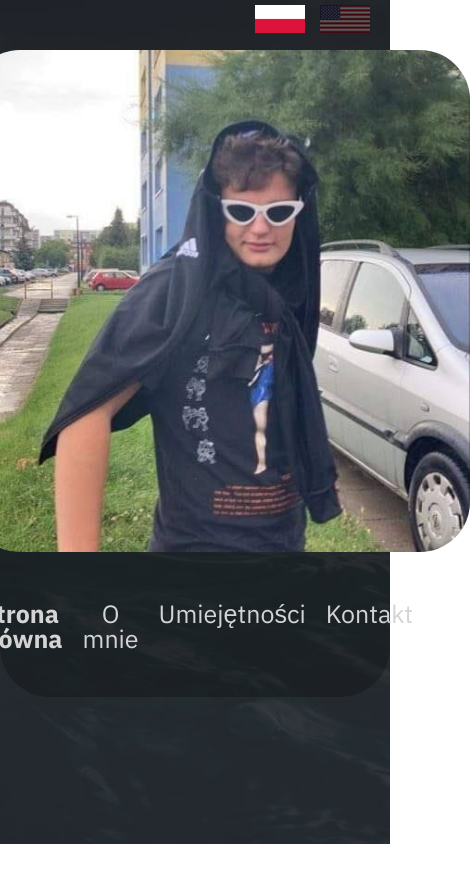
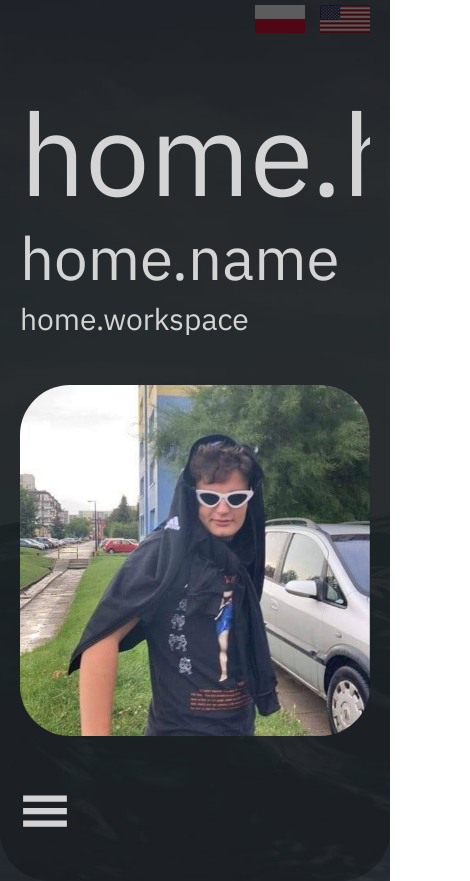
Before and after one commit to Cris281172/juczynski, a React (Create React App) app: page / in a window 390 px wide. Shown: the whole page, 470 px wide, since content can reach past the window. Before the commit the page ends 844 px from the top, so only its background shows below. Built offline with nearby package versions, Linux system fonts and the light colour scheme.

Commit message:
Home responsive

```diff
--- a/src/components/AboutMe.js
+++ b/src/components/AboutMe.js
@@ -1,6 +1,12 @@
+import style from '../css/about-me.module.scss'
+
+
 const AboutMe = () => {
     return(
-        <div>O mnie</div>
+        <div className={style.aboutMe}>
+            <h3 className={style.title}>O mnie</h3>
+            <p className={style.text}>Lorem ipsum dolor sit amet, consectetur adipiscing elit, sed do eiusmod tempor incididunt ut labore et dolore magna aliqua. Ut enim ad minim veniam, quis nostrud exercitation ullamco laboris nisi ut aliquip ex ea commodo consequat. Duis aute irure dolor in reprehenderit in voluptate velit esse cillum dolore eu fugiat nulla pariatur. Excepteur sint occaecat cupidatat non proident, sunt in culpa qui officia deserunt mollit anim id est laborum.</p>
+        </div>
     )
 }
 
--- /dev/null
+++ b/src/css/about-me.module.scss
@@ -0,0 +1,11 @@
+.aboutMe {
+  margin-bottom: 50px;
+  .title{
+    font-size: 55px;
+    font-weight: bold;
+    margin-bottom: 20px;
+  }
+  .text{
+    font-size: 30px;
+  }
+}
--- a/src/css/home.module.scss
+++ b/src/css/home.module.scss
@@ -41,6 +41,48 @@
   }
 }
 
+@media(max-width: 1000px) {
+  .home {
+    flex-direction: column;
+
+    .information {
+      margin-bottom: 50px;
+      margin-right: 0;
+
+      .hello {
+        font-size: 115px;
+        position: relative;
+        animation-name: leftToRightAnimation;
+        animation-duration: 1s;
+      }
+
+      .name{
+        margin-top: 15px;
+        margin-bottom: 15px;
+        font-size: 60px;
+        position: relative;
+        animation-name: leftToRightAnimation;
+        animation-duration: 3s;
+      }
+      .workspace {
+        font-size: 30px;
+        position: relative;
+        animation-name: leftToRightAnimation;
+        animation-duration: 5s;
+      }
+    }
+
+    .selfiePhoto {
+      border-radius: 50px;
+      margin-bottom: 25px;
+      max-width: 500px;
+      animation-name: opacity;
+      animation-duration: 3s;
+    }
+  }
+}
+
+
 @keyframes leftToRightAnimation {
   0%{
     left: -100%;
--- a/src/css/layout.module.scss
+++ b/src/css/layout.module.scss
@@ -13,3 +13,10 @@
   padding-top: 50px;
   padding-bottom: 20px;
 }
+
+@media(max-width: 700px) {
+  .home {
+    padding-left: 20px;
+    padding-right: 20px;
+  }
+}
--- a/src/css/main-nav.module.scss
+++ b/src/css/main-nav.module.scss
@@ -1,5 +1,11 @@
 .mainNav {
   margin: 25px 0;
+
+  .hamburgerMenu {
+    display: none;
+    font-size: 50px;
+    cursor: pointer;
+  }
 
   .navList{
     display: flex;
@@ -26,6 +32,38 @@
   }
 }
 
+@media(max-width: 750px){
+  .mainNav {
+
+    .hamburgerMenu {
+      display: block;
+    }
+
+    .navList{
+      display: none;
+
+      .item{
+        margin-left: 20px;
+
+        &:first-child{
+          margin-left: 0;
+        }
+
+        .link {
+          font-size: 25px;
+
+        }
+
+        .link.active {
+          font-weight: bold;
+
+
+        }
+      }
+    }
+  }
+}
+
 @keyframes lineMoveActive {
   0%{
     left: -100%;
--- a/src/i18n.js
+++ b/src/i18n.js
@@ -5,8 +5,16 @@
 
 //window.navigator.language
 
+const languages = ['pl', 'en'];
+const userWindowLanguage = window.navigator.language;
+const indexOfLanguage = languages.indexOf(userWindowLanguage)
+let localStorageLanguage = '';
+if(indexOfLanguage !== -1){
+    localStorageLanguage = languages[indexOfLanguage];
+}
+
 i18n.use(Backend).use(LanguageDetector).use(initReactI18next).init({
-    fallbackLng: localStorage.getItem('i18nextLng') ? localStorage.getItem('i18nextLng') : 'pl',
+    fallbackLng: localStorage.getItem('i18nextLng') ? localStorage.getItem('i18nextLng') : localStorageLanguage,
     debug: true,
     preload: ['pl', 'en'],
     detection: {
--- a/src/route/MainNav.js
+++ b/src/route/MainNav.js
@@ -1,7 +1,7 @@
 import style from '../css/main-nav.module.scss'
 import { Link } from 'react-router-dom';
 import {useTranslation} from "react-i18next";
-
+import { GiHamburgerMenu } from "react-icons/gi";
 const MainNav = () => {
 
     const { t, i18n } = useTranslation();
@@ -9,6 +9,7 @@
 
     return(
         <nav className={style.mainNav}>
+            <GiHamburgerMenu  className={style.hamburgerMenu} />
             <ul className={style.navList}>
                 <li className={style.item}>
                     <Link className={`${style.link} ${style.active}`}  to="/">{t('mainNav.home')}</Link>
```
